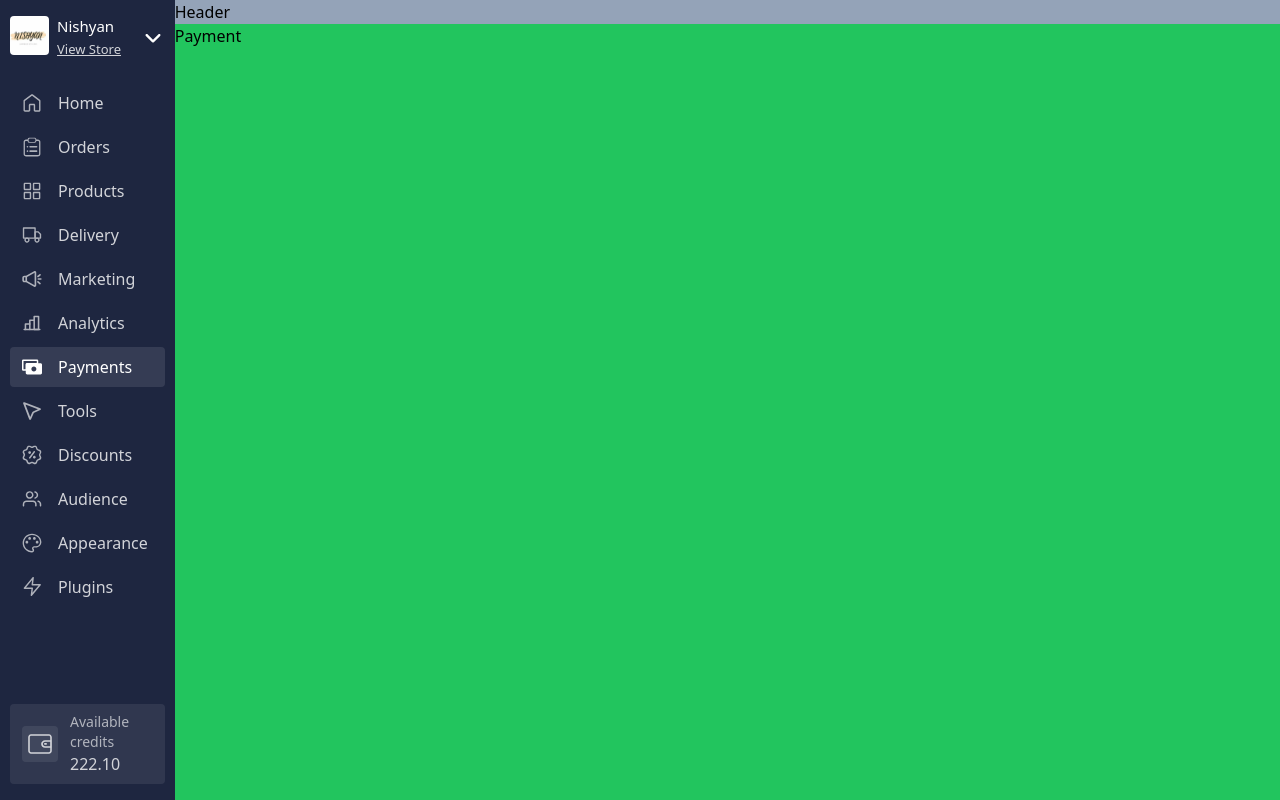
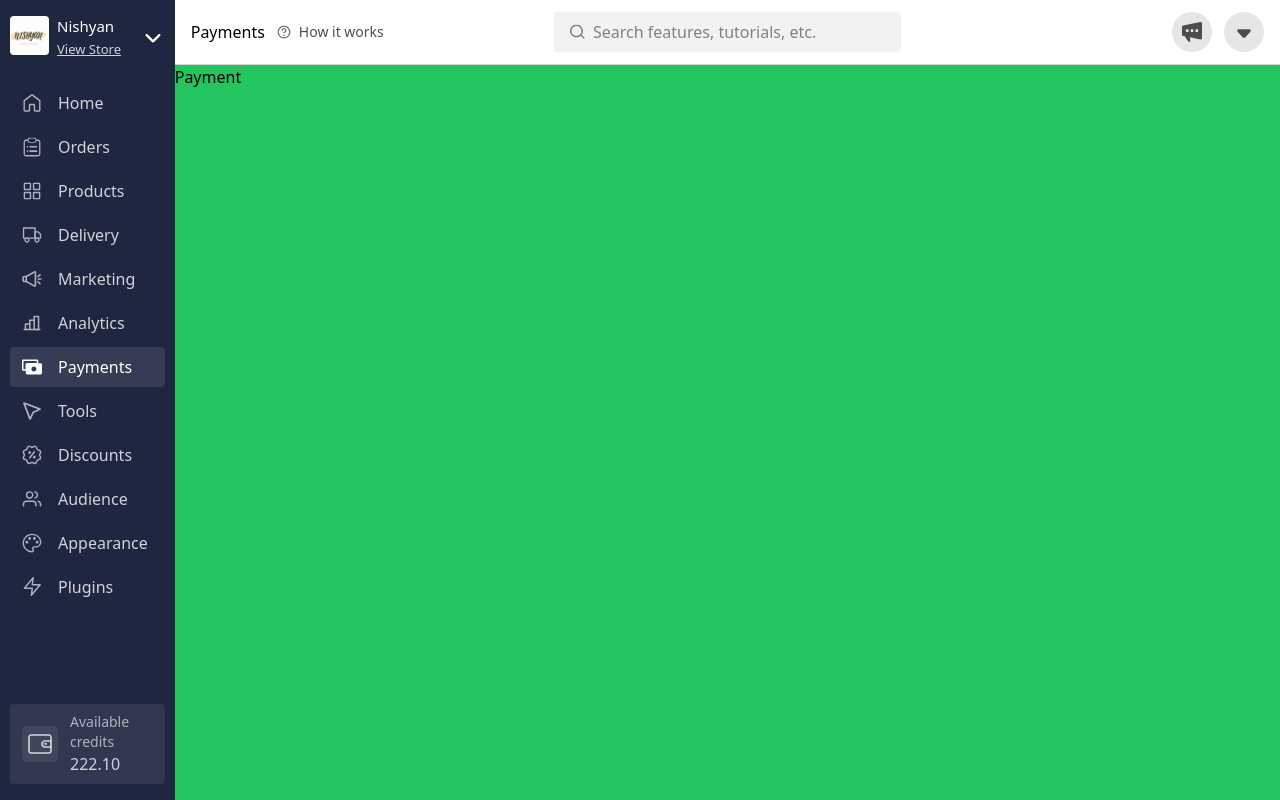
Before and after one commit to darshpat01/dukaan-dashboard, a React (Vite) app: page / in a window 1280 px wide. Built offline with nearby package versions, Linux system fonts and the light colour scheme.

Commit message:
header done

```diff
--- a/src/components/payments/Header.jsx
+++ /dev/null
@@ -1,5 +0,0 @@
-const Header = () => {
-  return <div className="w-full bg-slate-400">Header</div>;
-};
-
-export default Header;
--- a/src/components/payments/Payment.jsx
+++ b/src/components/payments/Payment.jsx
@@ -1,4 +1,4 @@
-import Header from "./Header";
+import Header from "./header/Header";
 
 const Payment = () => {
   return (
--- /dev/null
+++ b/src/components/payments/header/Header.jsx
@@ -0,0 +1,89 @@
+import SearchBar from "./SearchBar";
+
+const Header = () => {
+  return (
+    <div className="w-full bg-white px-4 py-3 flex gap-[16px] border-b border-zinc-300">
+      <div className="basis-1/3 flex justify-start items-center">
+        <div>Payments</div>
+        <div className="pl-3 flex justify-start items-center text-sm leading-none text-[#4D4D4D] hover:cursor-pointer hover:underline">
+          <svg
+            xmlns="http://www.w3.org/2000/svg"
+            width="14"
+            height="14"
+            viewBox="0 0 14 14"
+            fill="none"
+          >
+            <g clip-path="url(#clip0_2_2522)">
+              <path
+                fill-rule="evenodd"
+                clip-rule="evenodd"
+                d="M7.77783 10.1808C7.77783 10.6103 7.42968 10.9584 7.00022 10.9584C6.57076 10.9584 6.22261 10.6103 6.22261 10.1808C6.22261 9.75137 6.57076 9.40322 7.00022 9.40322C7.42968 9.40322 7.77783 9.75137 7.77783 10.1808Z"
+                fill="#4D4D4D"
+              />
+              <path
+                fill-rule="evenodd"
+                clip-rule="evenodd"
+                d="M6.12724 3.40771C6.54406 3.23506 7.00271 3.18988 7.4452 3.2779C7.88769 3.36592 8.29414 3.58317 8.61316 3.90219C8.93217 4.2212 9.14942 4.62765 9.23744 5.07014C9.32546 5.51263 9.28028 5.97128 9.10763 6.3881C8.93498 6.80491 8.64261 7.16117 8.26749 7.41182C8.02339 7.57492 7.75139 7.68854 7.46685 7.74801V7.84799C7.46685 8.10573 7.25791 8.31466 7.00018 8.31466C6.74245 8.31466 6.53351 8.10573 6.53351 7.84799V7.32959C6.53351 7.20582 6.58268 7.08712 6.6702 6.9996C6.75771 6.91209 6.87641 6.86292 7.00018 6.86292C7.26674 6.86292 7.52732 6.78388 7.74895 6.63578C7.97059 6.48769 8.14334 6.2772 8.24535 6.03093C8.34735 5.78466 8.37404 5.51367 8.32204 5.25223C8.27004 4.99079 8.14168 4.75064 7.95319 4.56215C7.7647 4.37366 7.52455 4.2453 7.26311 4.1933C7.00167 4.14129 6.73068 4.16799 6.48441 4.26999C6.23814 4.372 6.02765 4.54475 5.87956 4.76639C5.73146 4.98802 5.65242 5.2486 5.65242 5.51516C5.65242 5.77289 5.44349 5.98183 5.18575 5.98183C4.92802 5.98183 4.71909 5.77289 4.71909 5.51516C4.71909 5.064 4.85287 4.62298 5.10352 4.24785C5.35417 3.87273 5.71043 3.58036 6.12724 3.40771Z"
+                fill="#4D4D4D"
+              />
+              <path
+                fill-rule="evenodd"
+                clip-rule="evenodd"
+                d="M7.0002 1.63353C4.03627 1.63353 1.63353 4.03627 1.63353 7.0002C1.63353 9.96412 4.03627 12.3669 7.0002 12.3669C9.96412 12.3669 12.3669 9.96412 12.3669 7.0002C12.3669 4.03627 9.96412 1.63353 7.0002 1.63353ZM0.700195 7.0002C0.700195 3.5208 3.5208 0.700195 7.0002 0.700195C10.4796 0.700195 13.3002 3.5208 13.3002 7.0002C13.3002 10.4796 10.4796 13.3002 7.0002 13.3002C3.5208 13.3002 0.700195 10.4796 0.700195 7.0002Z"
+                fill="#4D4D4D"
+              />
+            </g>
+            <defs>
+              <clipPath id="clip0_2_2522">
+                <rect width="14" height="14" fill="white" />
+              </clipPath>
+            </defs>
+          </svg>
+          <div className="pl-2"> How it works</div>
+        </div>
+      </div>
+      <div className="basis-1/3">
+        <SearchBar />
+      </div>
+      <div className="basis-1/3 flex justify-end items-center gap-[12px]">
+        <div className="bg-[#E6E6E6] hover:bg-slate-300  rounded-full h-10 w-10 flex justify-center items-center hover:cursor-pointer">
+          <svg
+            xmlns="http://www.w3.org/2000/svg"
+            width="20"
+            height="20"
+            viewBox="0 0 20 20"
+            fill="none"
+          >
+            <path
+              d="M18.4211 0.0237288L1.11579 3.38234C0.463158 3.49896 0 4.1287 0 4.85174V12.5019C0 13.225 0.463158 13.8547 1.11579 13.9713L2.88421 14.3212C3.6 15.6273 4.94737 17.8897 6.75789 19.7323C7.36842 20.362 8.37895 19.8022 8.25263 18.8693C8.08421 17.6331 8.12632 16.3037 8.18947 15.3707L18.4211 17.3766C19.2421 17.5398 20 16.8401 20 15.9072V1.49312C20 0.560174 19.2421 -0.139537 18.4211 0.0237288ZM6.46316 9.6331C6.46316 9.88966 6.27368 10.0996 6.04211 10.0996H4.31579C4.08421 10.0996 3.89474 9.88966 3.89474 9.6331V7.72056C3.89474 7.464 4.08421 7.25408 4.31579 7.25408H6.04211C6.27368 7.25408 6.46316 7.464 6.46316 7.72056V9.6331ZM11.2842 9.6331C11.2842 9.88966 11.0947 10.0996 10.8632 10.0996H9.13684C8.90526 10.0996 8.71579 9.88966 8.71579 9.6331V7.72056C8.71579 7.464 8.90526 7.25408 9.13684 7.25408H10.8632C11.0947 7.25408 11.2842 7.464 11.2842 7.72056V9.6331ZM16.1263 9.6331C16.1263 9.88966 15.9368 10.0996 15.7053 10.0996H13.9789C13.7474 10.0996 13.5579 9.88966 13.5579 9.6331V7.72056C13.5579 7.464 13.7474 7.25408 13.9789 7.25408H15.6842C15.9158 7.25408 16.1053 7.464 16.1053 7.72056V9.6331H16.1263Z"
+              fill="#4D4D4D"
+            />
+          </svg>
+        </div>
+        <div className="bg-[#E6E6E6] hover:bg-slate-300  rounded-full h-10 w-10 flex justify-center items-center hover:cursor-pointer">
+          <svg
+            xmlns="http://www.w3.org/2000/svg"
+            width="40"
+            height="40"
+            viewBox="0 0 40 40"
+            fill="none"
+          >
+            <g clip-path="url(#clip0_2_2537)">
+              <path
+                d="M21.1109 25.5026C20.5156 26.1587 19.4844 26.1587 18.8891 25.5026L13.6151 19.6895C12.7406 18.7256 13.4245 17.1816 14.726 17.1816L25.274 17.1816C26.5755 17.1816 27.2594 18.7256 26.3849 19.6895L21.1109 25.5026Z"
+                fill="#4D4D4D"
+              />
+            </g>
+            <defs>
+              <clipPath id="clip0_2_2537">
+                <rect width="40" height="40" fill="white" />
+              </clipPath>
+            </defs>
+          </svg>
+        </div>
+      </div>
+    </div>
+  );
+};
+
+export default Header;
--- /dev/null
+++ b/src/components/payments/header/SearchBar.jsx
@@ -0,0 +1,32 @@
+const SearchBar = () => {
+  return (
+    <div className="bg-[#F2F2F2] px-4 py-2 rounded flex justify-start items-center">
+      <svg
+        xmlns="http://www.w3.org/2000/svg"
+        width="16"
+        height="16"
+        viewBox="0 0 16 16"
+        fill="none"
+      >
+        <g clip-path="url(#clip0_2_2526)">
+          <path
+            d="M6.8 12.0301C3.9328 12.0301 1.6 9.69143 1.6 6.81704C1.6 3.94266 3.9328 1.60401 6.8 1.60401C9.6672 1.60401 12 3.94266 12 6.81704C12 9.69143 9.6672 12.0301 6.8 12.0301ZM12.2792 10.8375C13.1056 9.70827 13.6 8.3216 13.6 6.81704C13.6 3.05805 10.5496 0 6.8 0C3.0504 0 0 3.05805 0 6.81704C0 10.576 3.0504 13.6341 6.8 13.6341C8.4728 13.6341 10.0048 13.0222 11.1896 12.0132L14.0032 14.8339C14.1592 14.9903 14.364 15.0689 14.5688 15.0689C14.7736 15.0689 14.9784 14.9903 15.1344 14.8339C15.4472 14.5203 15.4472 14.0134 15.1344 13.6999L12.2792 10.8375Z"
+            fill="#808080"
+          />
+        </g>
+        <defs>
+          <clipPath id="clip0_2_2526">
+            <rect width="16" height="16" fill="white" />
+          </clipPath>
+        </defs>
+      </svg>
+      <input
+        type="text"
+        placeholder="Search features, tutorials, etc."
+        className="bg-transparent outline-none pl-2 w-full placeholder-[#808080]"
+      />
+    </div>
+  );
+};
+
+export default SearchBar;
```
